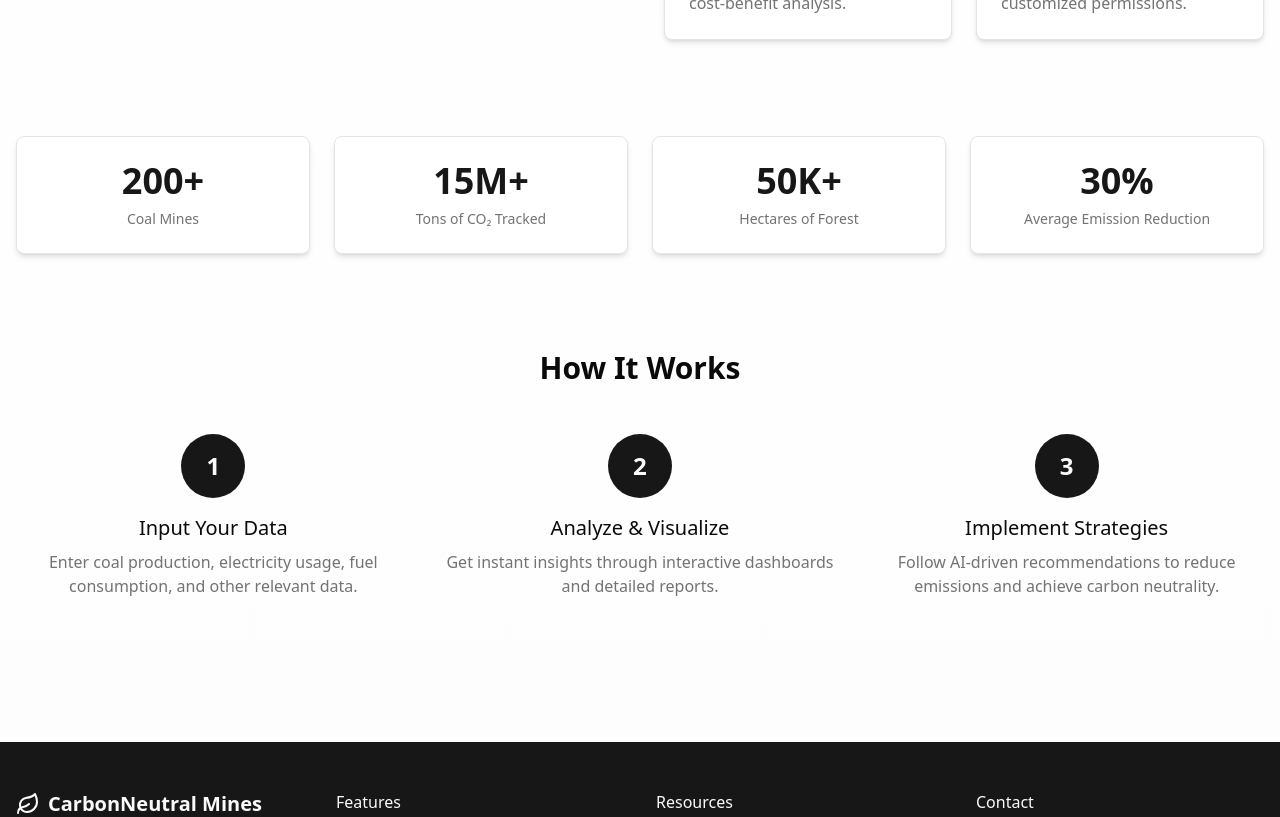
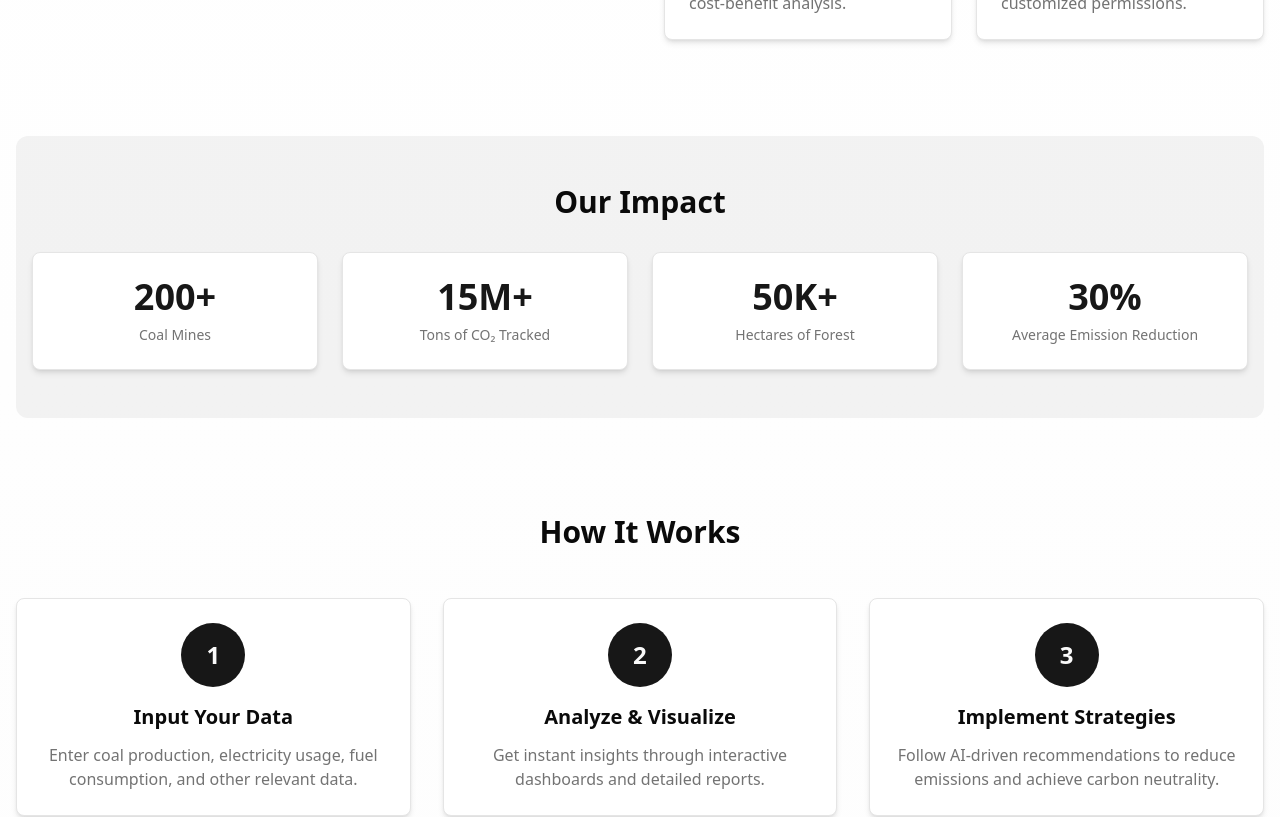
Before and after one commit to henilptel/CarbonNeutral, a React (Vite) app: page / in a window 1280 px wide. Shown: the part 560-1377 px from the top of the page. Built offline with nearby package versions, Linux system fonts and the light colour scheme.

Commit message:
refactor results display component: separate coal production from other emissions, enhance pie chart data structure, and improve layout for emissions breakdown

```diff
--- a/src/components/emissions/results-display.jsx
+++ b/src/components/emissions/results-display.jsx
@@ -24,15 +24,23 @@ const ResultsDisplay = ({ results }) => {
 
   const { totalEmissions, breakdown, mineName, mineLocation, period, date } = results;
 
-  // Prepare data for pie chart
-  const chartData = [
+  // Separate coal production from other emissions
+  const coalData = [
     { name: "Coal Production", value: breakdown.coalProduction },
+    { name: "Other Emissions", value: breakdown.electricityUsage + breakdown.fuelConsumption + breakdown.methaneEmissions }
+  ];
+
+  // Prepare data for other emissions chart
+  const otherEmissionsData = [
     { name: "Electricity Usage", value: breakdown.electricityUsage },
     { name: "Fuel Consumption", value: breakdown.fuelConsumption },
-    { name: "Methane Emissions", value: breakdown.methaneEmissions },
+    { name: "Methane Emissions", value: breakdown.methaneEmissions }
   ];
 
-  const COLORS = ["#ef4444", "#3b82f6", "#eab308", "#22c55e"];
+  const COLORS = {
+    main: ["#ef4444", "#64748b"],
+    other: ["#3b82f6", "#eab308", "#22c55e"]
+  };
 
   // Format date
   const formattedDate = new Date(date).toLocaleDateString("en-US", {
@@ -70,22 +78,44 @@ const ResultsDisplay = ({ results }) => {
         </Card>
       </div>
 
+      <div className="space-y-6">
+        {/* Main Coal Production Section */}
+        <div className="space-y-2">
+          <p className="text-sm font-medium">Coal Production Emissions</p>
+          <Card>
+            <CardContent className="p-4">
+              <div className="text-center">
+                <p className="text-xl text-muted-foreground mb-1">Coal Production CO₂</p>
+                <p className="text-4xl font-bold text-red-500">
+                  {breakdown.coalProduction.toLocaleString(undefined, { maximumFractionDigits: 2 })}
+                  <span className="text-base font-normal text-muted-foreground ml-1">tCO₂e</span>
+                </p>
+                <p className="text-sm text-muted-foreground mt-2">
+                  {((breakdown.coalProduction / totalEmissions) * 100).toFixed(1)}% of total emissions
+                </p>
+              </div>
+            </CardContent>
+          </Card>
+        </div>
+
+        {/* Other Emissions Section */}
+        <div className="space-y-2">
+          <p className="text-sm font-medium">Other Emissions Breakdown</p>
           <div className="h-64">
-        <p className="text-sm font-medium mb-2">Emissions Breakdown</p>
             <ResponsiveContainer width="100%" height="100%">
               <PieChart>
                 <Pie
-              data={chartData}
+                  data={otherEmissionsData}
                   cx="50%"
                   cy="50%"
                   labelLine={false}
                   outerRadius={80}
                   fill="#8884d8"
                   dataKey="value"
-              label={({ name, percent }) => `${name}: ${(percent * 100).toFixed(0)}%`}
+                  label={({ name, percent }) => `${name}: ${(percent * 100).toFixed(1)}%`}
                 >
-              {chartData.map((entry, index) => (
-                <Cell key={`cell-${index}`} fill={COLORS[index % COLORS.length]} />
+                  {otherEmissionsData.map((entry, index) => (
+                    <Cell key={`cell-${index}`} fill={COLORS.other[index]} />
                   ))}
                 </Pie>
                 <Tooltip
@@ -101,6 +131,8 @@ const ResultsDisplay = ({ results }) => {
                 <Legend />
               </PieChart>
             </ResponsiveContainer>
+          </div>
+        </div>
       </div>
 
       <div className="space-y-2">
--- a/src/pages/index.jsx
+++ b/src/pages/index.jsx
@@ -77,13 +77,19 @@ const Index = () => {
         </div>
 
         {/* Statistics Section */}
-        <div className="mt-24 grid grid-cols-2 md:grid-cols-4 gap-6">
-          {stats.map((stat, index) => (
-            <div key={index} className="bg-card p-6 rounded-lg shadow-md border border-border text-center">
-              <p className="text-3xl md:text-4xl font-bold text-primary">{stat.value}</p>
-              <p className="text-sm text-muted-foreground mt-2">{stat.label}</p>
-            </div>
-          ))}
+        <div className="mt-24 py-12 bg-primary/5 rounded-xl">
+          <h2 className="text-3xl font-bold text-center mb-8">Our Impact</h2>
+          <div className="grid grid-cols-2 md:grid-cols-4 gap-6 container mx-auto px-4">
+            {stats.map((stat, index) => (
+              <div
+                key={index}
+                className="bg-card p-6 rounded-lg shadow-md border border-border text-center hover:scale-105 transition-transform"
+              >
+                <p className="text-3xl md:text-4xl font-bold text-primary">{stat.value}</p>
+                <p className="text-sm text-muted-foreground mt-2">{stat.label}</p>
+              </div>
+            ))}
+          </div>
         </div>
 
         {/* How It Works Section */}
@@ -91,12 +97,17 @@ const Index = () => {
           <h2 className="text-3xl font-bold text-center mb-12">How It Works</h2>
           <div className="grid grid-cols-1 md:grid-cols-3 gap-8">
             {steps.map((step, index) => (
-              <div key={index} className="flex flex-col items-center text-center">
+              <div key={index} className="flex flex-col items-center text-center p-6 bg-card rounded-lg border border-border shadow-md hover:shadow-lg transition-shadow">
                 <div className="h-16 w-16 rounded-full bg-primary flex items-center justify-center mb-4 text-primary-foreground text-2xl font-bold">
                   {index + 1}
                 </div>
-                <h3 className="text-xl font-medium mb-2">{step.title}</h3>
+                <h3 className="text-xl font-bold mb-3">{step.title}</h3>
                 <p className="text-muted-foreground">{step.description}</p>
+                {/* <div className="mt-4">
+                  {index === 0 && <BarChart3 className="h-10 w-10 text-primary/60" />}
+                  {index === 1 && <Settings className="h-10 w-10 text-primary/60" />}
+                  {index === 2 && <Leaf className="h-10 w-10 text-primary/60" />}
+                </div> */}
               </div>
             ))}
           </div>
```
Lines whose indentation alone changed are shown as unchanged.
